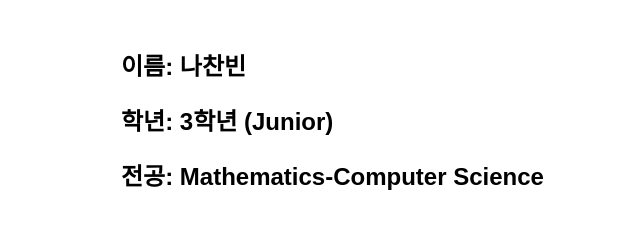
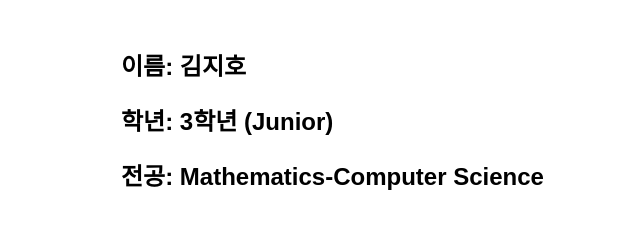
Before and after one commit to LIKELION-UCSD-Beginner-Project/Spring-2024, a plain HTML site: page Start.html in a window 1280 px wide. Shown: the part 475-705 px from the top of the page, 529-1169 px from the left. Drawn offline with Linux system fonts and the light colour scheme.

Commit message:
Jiho Kim

```diff
--- a/Start.html
+++ b/Start.html
@@ -92,7 +92,7 @@
             <img src="https://i.imgflip.com/7bib5h.gif" alt="">
         </div>
         <div class="private">
-            <h2>이름: 나찬빈</h2>
+            <h2>이름: 김지호</h2>
             <h2>학년: 3학년 (Junior)</h2>
             <h2>전공: Mathematics-Computer Science</h2>
         </div>
```
